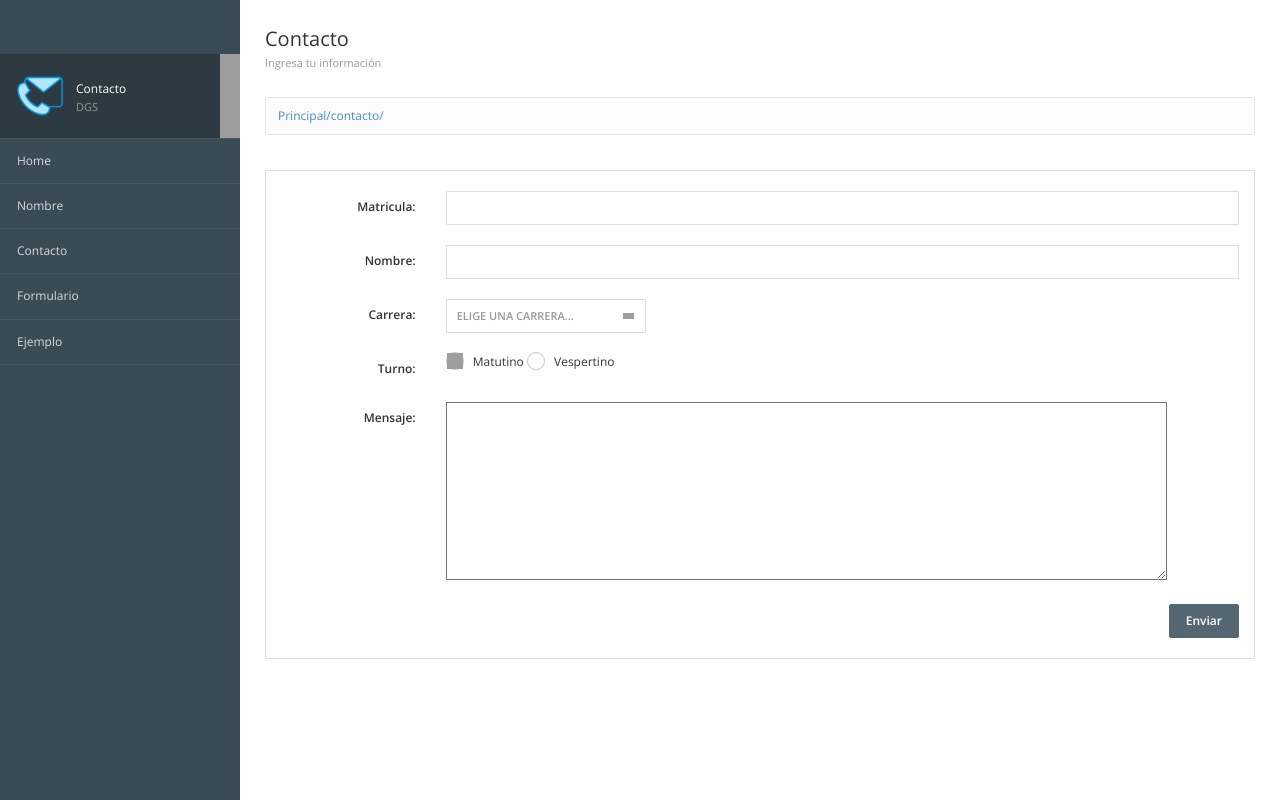
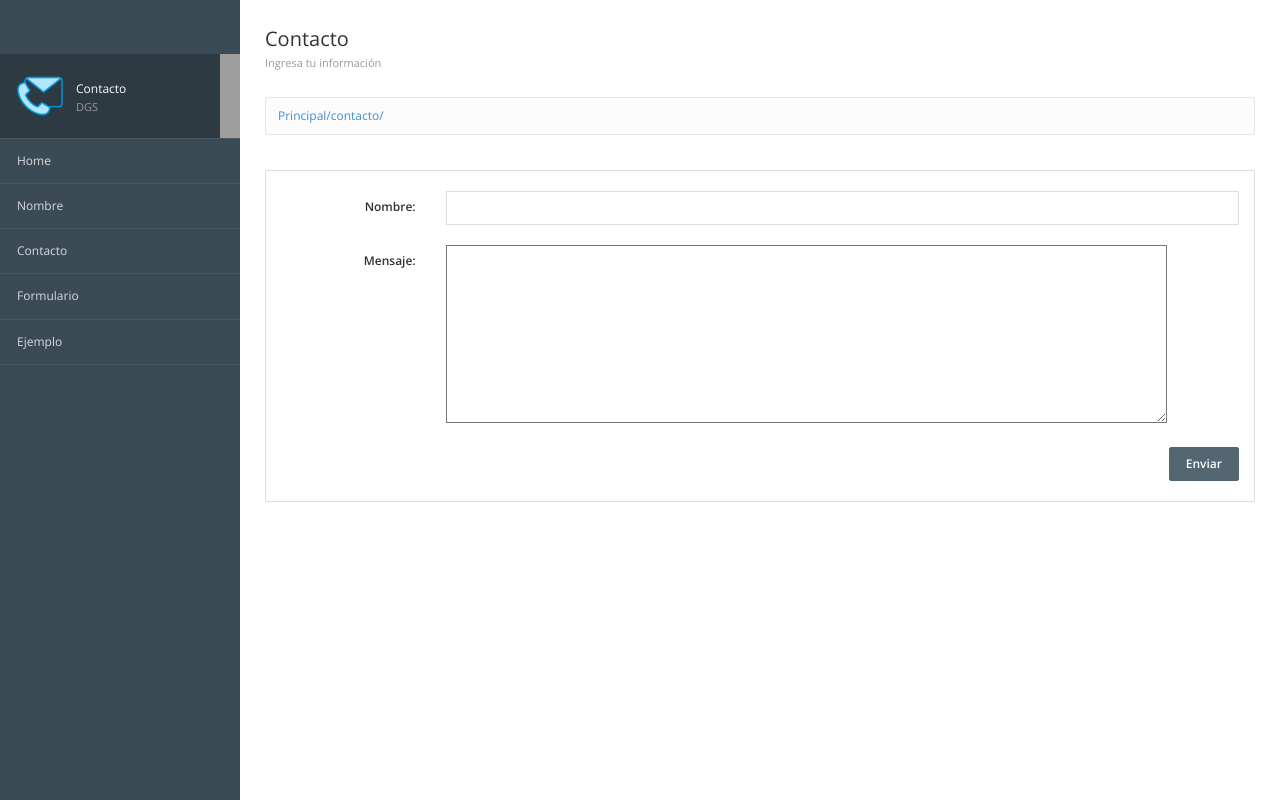
Before and after one commit to Victorl03/proyecto-django, a Django app: page /contacto/ in a window 1280 px wide. Run offline with Django 5.2, Linux system fonts and the light colour scheme; some libraries are stand-ins or nearby versions; grey boxes are pictures that could not be loaded.

Commit message:
trabajando con templates

```diff
--- a/prueba/inicio/templates/inicio/nombre.html
+++ b/prueba/inicio/templates/inicio/nombre.html
@@ -5,7 +5,7 @@
 %}
 
 {% block encabezado %}
-    <h1>Hector Manuel Real Jaimes</h1>
+    <h1>Victor hugo Gaona Tapia</h1>
 {% endblock encabezado %}
 
 {% block contenido %}
--- a/prueba/registros/templates/registros/contacto.html
+++ b/prueba/registros/templates/registros/contacto.html
@@ -27,46 +27,23 @@
 {% block contenido %}
 			<!-- Formulario -->
 
-			<form class="form-horizontal"action="{% url 'Registrar'%}" method="post" role="form">
+			<form class="form-horizontal" action="{% url 'Registrar'%}" method="POST" role="form">
+				{% csrf_token %}
 	            <div class="panel panel-default">
 	                <div class="panel-body">
 
 				        <div class="form-group">
-				            <label class="col-sm-2 control-label text-right">Matricula:</label>
+				            <label class="col-sm-2 control-label text-right">Nombre:</label>
 				            <div class="col-sm-10">
-				            	<input type="text" class="form-control">
+				            	<input type="text" class="form-control" name="usuario">
 				            </div>
 				        </div>
 
-				        <div class="form-group">
-				            <label class="col-sm-2 control-label text-right">Nombre:</label>
-				            <div class="col-sm-10">
-				            	<input type="text" class="form-control">
-				            </div>
-				        </div>
-						<div class="form-group">
-				            <label class="col-sm-2 control-label text-right">Carrera:</label>
-				            <div class="col-sm-10">
-				            	<select data-placeholder="Elige una carrera..." class="select" tabindex="2">
-	                                <option value=""></option>
-	                                <option value="win7">TIC</option>
-	                                <option value="win8">BIO</option>
-	                                <option value="macos">MAI</option>
-	                        </select>
-				            </div>
-				        </div>
-						<div class="form-group">
-				            <label class="col-sm-2 control-label text-right">Turno:</label>
-				            <div class="col-sm-10">
-				            	<input type="radio" name="turno" class="styled" checked="checked"> Matutino
-											<input type="radio" name="turno" class="styled"> Vespertino
-				            </div>
-				        </div>
 
                         <div class= "form-group">
 				            <label class="col-sm-2 control-label text-right">Mensaje:</label>
                             <div class="col-sm-10">
-                                <textarea name="mensaje" cols="100" rows="10"></textarea>
+                                <textarea name="mensaje" cols="100" rows="10" name="mensaje"></textarea>
                             </div>
                         </div>
 
--- a/prueba/registros/views.py
+++ b/prueba/registros/views.py
@@ -15,7 +15,7 @@ def registrar(request):
         if form.is_valid():
             form.save()
             comentarios = ComentarioContacto.objects.all()
-            return render(request, 'registros/consultaContacto.html', {'comentarios': comentarios})
+            return render(request, "registros/consultaContacto.html", {'comentarios': comentarios})
     form = ComentarioContactoForm()
     #si sale mal se reenvian al formulario de los datos ingresados
     return render(request,'registros/contacto.html', {'form': form})
```
Also changed, not shown: prueba/registros/templates/registros/consultaContacto.html (added, +47 -0 lines).
